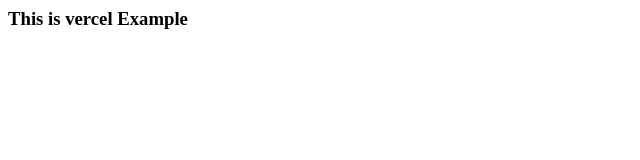
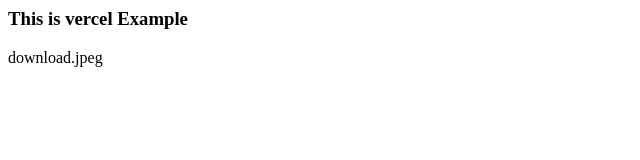
Before and after one commit to Akhilatatavarthi-12/BCA-vercel, a plain HTML site: page index.html in a window 1280 px wide. Shown: the whole page, without its empty margins (0-640 px from the left). Drawn offline with Linux system fonts and the light colour scheme.

Commit message:
Update index.html

```diff
--- a/index.html
+++ b/index.html
@@ -6,5 +6,6 @@
   </head>
 <body>
   <h3>This is vercel Example</h3>
+  download.jpeg
 </body>
 </html>
```
